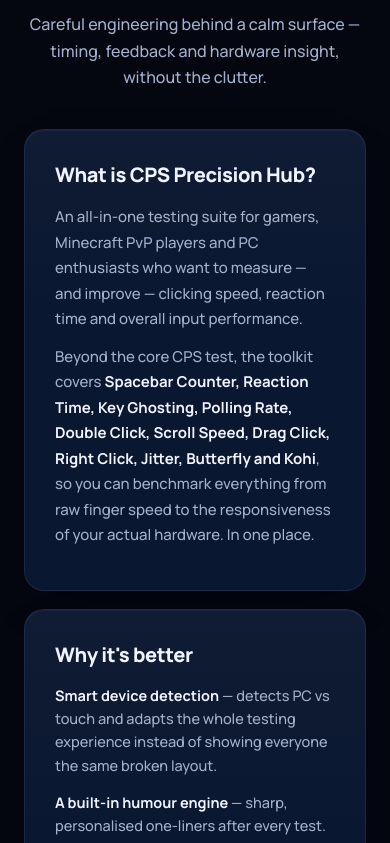
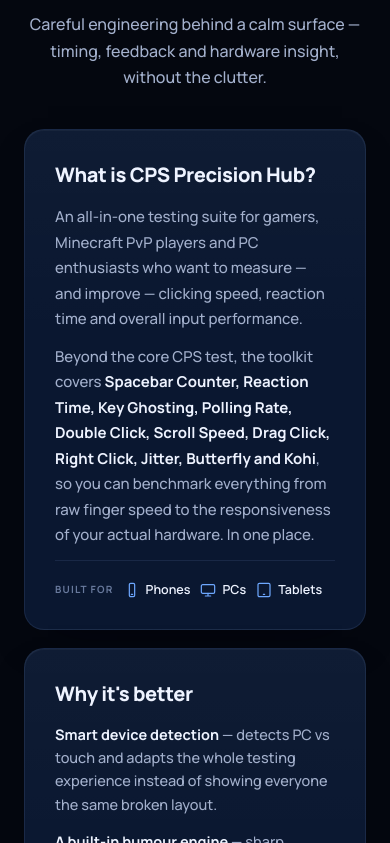
Before and after one commit to JSxtrme/CPS-Precision-Hubv2, a React (Vite) app: page / in a window 390 px wide. Shown: the part 6781-7624 px from the top of the page. Built offline with nearby package versions, Linux system fonts and the light colour scheme.

Commit message:
Add Built for Phones / PCs / Tablets row to the What is CPS Precision Hub panel

```diff
--- a/src/App.tsx
+++ b/src/App.tsx
@@ -555,6 +555,12 @@ export default function App() {
                 <h3>What is CPS Precision Hub?</h3>
                 <p>An all-in-one testing suite for gamers, Minecraft PvP players and PC enthusiasts who want to measure — and improve — clicking speed, reaction time and overall input performance.</p>
                 <p>Beyond the core CPS test, the toolkit covers <b>Spacebar Counter, Reaction Time, Key Ghosting, Polling Rate, Double Click, Scroll Speed, Drag Click, Right Click, Jitter, Butterfly and Kohi</b>, so you can benchmark everything from raw finger speed to the responsiveness of your actual hardware. In one place.</p>
+                <div className="built-for">
+                  <span className="bf-label">Built for</span>
+                  <span className="bf-item"><svg viewBox="0 0 24 24" fill="none" stroke="currentColor" strokeWidth="1.8" strokeLinecap="round" strokeLinejoin="round" aria-hidden="true"><rect x="8" y="2" width="8" height="20" rx="2" /><path d="M11 18.5h2" /></svg>Phones</span>
+                  <span className="bf-item"><svg viewBox="0 0 24 24" fill="none" stroke="currentColor" strokeWidth="1.8" strokeLinecap="round" strokeLinejoin="round" aria-hidden="true"><rect x="2" y="4" width="20" height="13" rx="2" /><path d="M8 21h8M12 17v4" /></svg>PCs</span>
+                  <span className="bf-item"><svg viewBox="0 0 24 24" fill="none" stroke="currentColor" strokeWidth="1.8" strokeLinecap="round" strokeLinejoin="round" aria-hidden="true"><rect x="3" y="2" width="18" height="20" rx="2" /><path d="M11 18.5h2" /></svg>Tablets</span>
+                </div>
               </div>
               <div className="panel reveal">
                 <h3>Why it's better</h3>
--- a/src/preview.css
+++ b/src/preview.css
@@ -397,7 +397,12 @@
 .pv-scope .tool-card .go{ margin-top:16px; font-size:11px; font-weight:700; letter-spacing:.14em; color:var(--accent); text-transform:uppercase; }
 .pv-scope .about{ display:grid; grid-template-columns:1fr 1fr; gap:18px; margin-top:38px; text-align:left; }
 @media (max-width:860px){.pv-scope .about{ grid-template-columns:1fr; }}
-.pv-scope .about .panel{ padding:30px; }
+.pv-scope .about .panel{ padding:30px; display:flex; flex-direction:column; }
+.pv-scope .built-for{ margin-top:auto; padding-top:20px; border-top:1px solid var(--line); display:flex; align-items:center; gap:18px; flex-wrap:wrap; }
+.pv-scope .bf-label{ font-size:11px; font-weight:700; letter-spacing:.18em; text-transform:uppercase; color:var(--faint); }
+.pv-scope .bf-item{ display:inline-flex; align-items:center; gap:8px; font-size:14px; font-weight:600; color:var(--text); }
+.pv-scope .bf-item svg{ width:18px; height:18px; color:var(--accent); flex:none; }
+@media (max-width:480px){ .pv-scope .built-for{ gap:10px; } .pv-scope .bf-label{ font-size:10px; letter-spacing:.12em; } .pv-scope .bf-item{ font-size:12.5px; gap:6px; } .pv-scope .bf-item svg{ width:16px; height:16px; } }
 .pv-scope .about h3{ font-weight:800; letter-spacing:-.02em; font-size:20px; margin:0 0 14px; }
 .pv-scope .about p{ color:var(--muted); line-height:1.7; margin:0 0 12px; font-size:15px; font-weight:500; }
 .pv-scope .about p b{ color:var(--text); }
```
